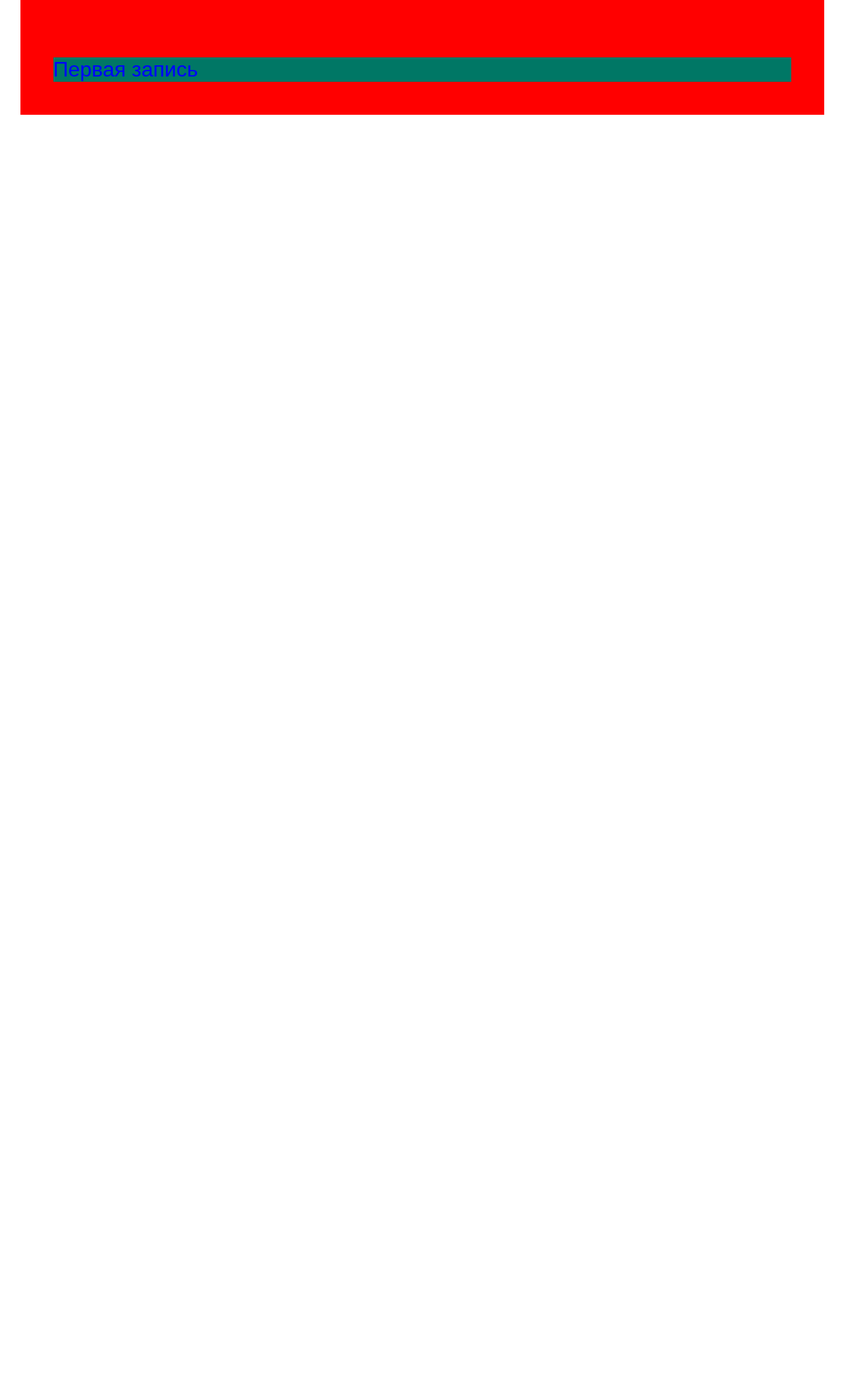
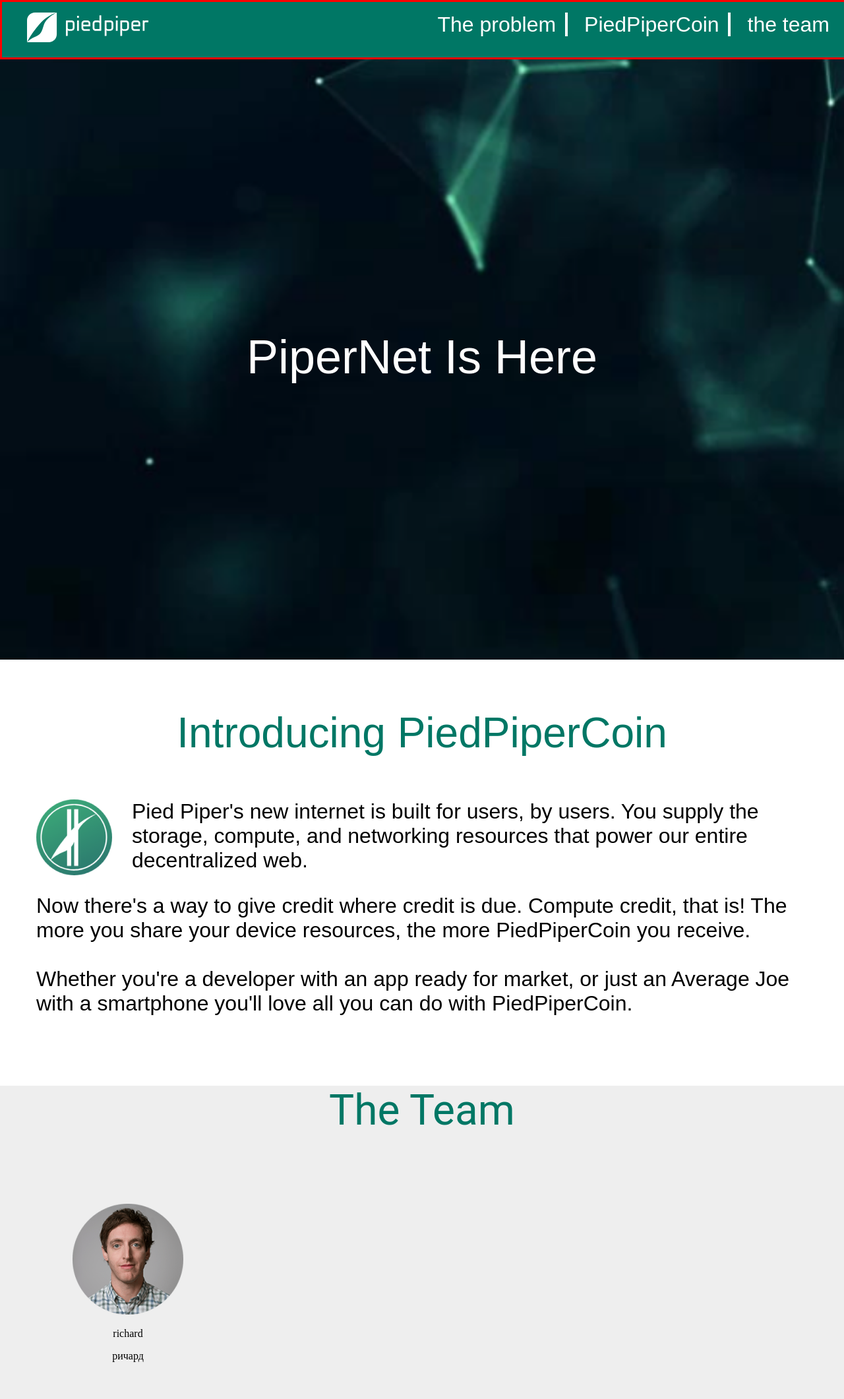
Before and after one commit to SERGEYI7/CV, a Django app: page /homework3/ in a window 1280 px wide. Shown: the whole page at 66% size. Before the commit the page ends 174 px from the top, so only its background shows below. Run offline with Django 4.2, Linux system fonts and the light colour scheme; parts of the project's set-up code (start-up, migrations or seed data) failed here and were passed over.

Commit message:
Made the header and body, started making a block with the command

```diff
--- a/home/static/homework3/styles/style.css
+++ b/home/static/homework3/styles/style.css
@@ -1,24 +1,128 @@
 body {
-    width: 1219px;
-    margin: auto
+    margin: 0px
 }
 
-.first {
-    position: relative;
+.header {
+    position: fixed;
     font-family: sans-serif;
     font-size: 32px;
-    background-color: 007765;
-    color: blue;
-    padding: 50px;
-    background-color: red ;
+    width: 100%;
+    min-width: 1000px;
+    height: 84px;
+    padding: 0px 0%;
+    /* margin: 0px; */
+    background-color: #007765 ;
+    border: solid red;
+}
+
+.background-image {
+    background-image: url('../image.png');
+    position: static;
+    min-height: 1000px;
+    height: 1000px;
+    background-size: cover;
+    bottom: -100px;
+    text-align: center;
+    font-size: 72px;
+    font-family: sans-serif;
+}
+
+.logo {
+    position: relative;
+    text-align: right;
+    margin-left: 28px;
+    top: 16px
 }
 
 .text {
-    position: relative;
-    background-color: #007765;
-    text-align: 1000px;
+    margin: 0px 10px;
+    display: inline;
+    color: white;
+    border-right: 4px solid white;
+    padding: 0px 5px;
+}
+
+.the_team {
+    margin: 0px 10px;
+    display: inline;
+    color: white;
+    padding: 0px 5px;
+    padding-right: 15px;
 }
 
 .image {
-    background-color: blue;
+    position: absolute;
+    left: 10px
+    /* float: left; */
 }
+
+
+.PiperNet-Is-Here {
+    position: relative;
+    display: inline;
+    color: white;
+    bottom: -500px;
+}
+
+.clipping {
+    padding: 10px 55px;
+}
+
+.tittle_clip {
+    text-align: center;
+    font-size: 64px;
+    color: #007765;
+    font-family: sans-serif;
+}
+
+.content_clip {
+    display: inline;
+    font-size: 32px;
+    font-family: sans-serif;
+}
+
+.clip_image {
+    float:left;
+    margin-right: 30px;
+}
+
+.clip_image_content {
+    /* float: right; */
+}
+
+.clip_foot {
+    font-size: 32px;
+    font-family: sans-serif;
+}
+
+.team {
+    background-color: #EEEEEE;
+}
+
+.the_team_team {
+    font-family: 'Roboto', sans-serif;
+    font-style: normal;
+    font-size: 64px;
+    color: #007765;
+    text-align: center;
+}
+
+.richard {
+    display: inline-block;
+    position: relative;
+    right: -10px;
+    margin: 40px 100px;
+    padding: 0px 0px;
+    /* text-align: center; */
+
+}
+
+.richard1 {
+    display: inline;
+    text-align: center;
+}
+
+.richard2 {
+    display: inline;
+    text-align: center;
+}
--- a/home/templates/homework3/homework3.html
+++ b/home/templates/homework3/homework3.html
@@ -7,11 +7,63 @@
 </head>
 
 <body>
-    <div class="first">
-        <img class="image" href="{% static 'homework3/logo.svg' %}">
-        <div class="text">
-            Первая запись
+    <div class="header">
+        <div class="logo">
+            <img class="image" src="{% static 'homework3/logo.svg' %}">
+            <div class="text">
+                The problem
+            </div>
+            <!-- <div class="bord">
+                |
+            </div> -->
+            <div class="text">
+                PiedPiperCoin
+            </div>
+            <!-- <div class="bord">
+                |
+            </div> -->
+            <div class="the_team">
+                the team
+            </div>
         </div>
+    </div>
+
+    <div class="background-image">
+        <div class="PiperNet-Is-Here">
+            PiperNet Is Here
+        </div>
+        <!-- <img src="{% static 'homework3/image.png' %}"> -->
+
+    </div>
+
+    <div class="clipping">
+        <p class="tittle_clip">Introducing PiedPiperCoin</p>
+        <div class="clip_image_content">
+            <img class="clip_image" src="{% static 'homework3/PPC Logo.png' %}">
+            <p class="content_clip">Pied Piper's new internet is built for users, by users.
+                You supply the storage, compute, and networking resources that power our entire decentralized web.</p>
+        </div>
+        <p class="clip_foot">
+            Now there's a way to give credit where credit is due. Compute credit, that is!
+            The more you share your device resources, the more PiedPiperCoin you receive.<br>
+
+            <br>Whether you're a developer with an app ready for market, or just an Average Joe
+             with a smartphone you'll love all you can do with PiedPiperCoin.
+        </p>
+    </div>
+
+    <div class="team">
+        <p class="the_team_team">The Team</p>
+        <div class="richard">
+            <div>
+                <img class="img_richard" src="{% static 'homework3/image (1).png' %}">
+                <div class="richard1">
+                    <p>richard</p>
+                </div>
+                <div class="richard2"><p>ричард</p></div>
+            </div>
+        </div>
+
     </div>
 
 </body>
```
Also changed, not shown: home/static/homework3/PPC Logo.png (added), home/static/homework3/image (1).png (added), home/static/homework3/image (2).png (added), home/static/homework3/image (3).png (added), home/static/homework3/image (4).png (added), home/static/homework3/image (5).png (added), home/static/homework3/image (6).png (added), home/static/homework3/image.png (added), 1 other file.
